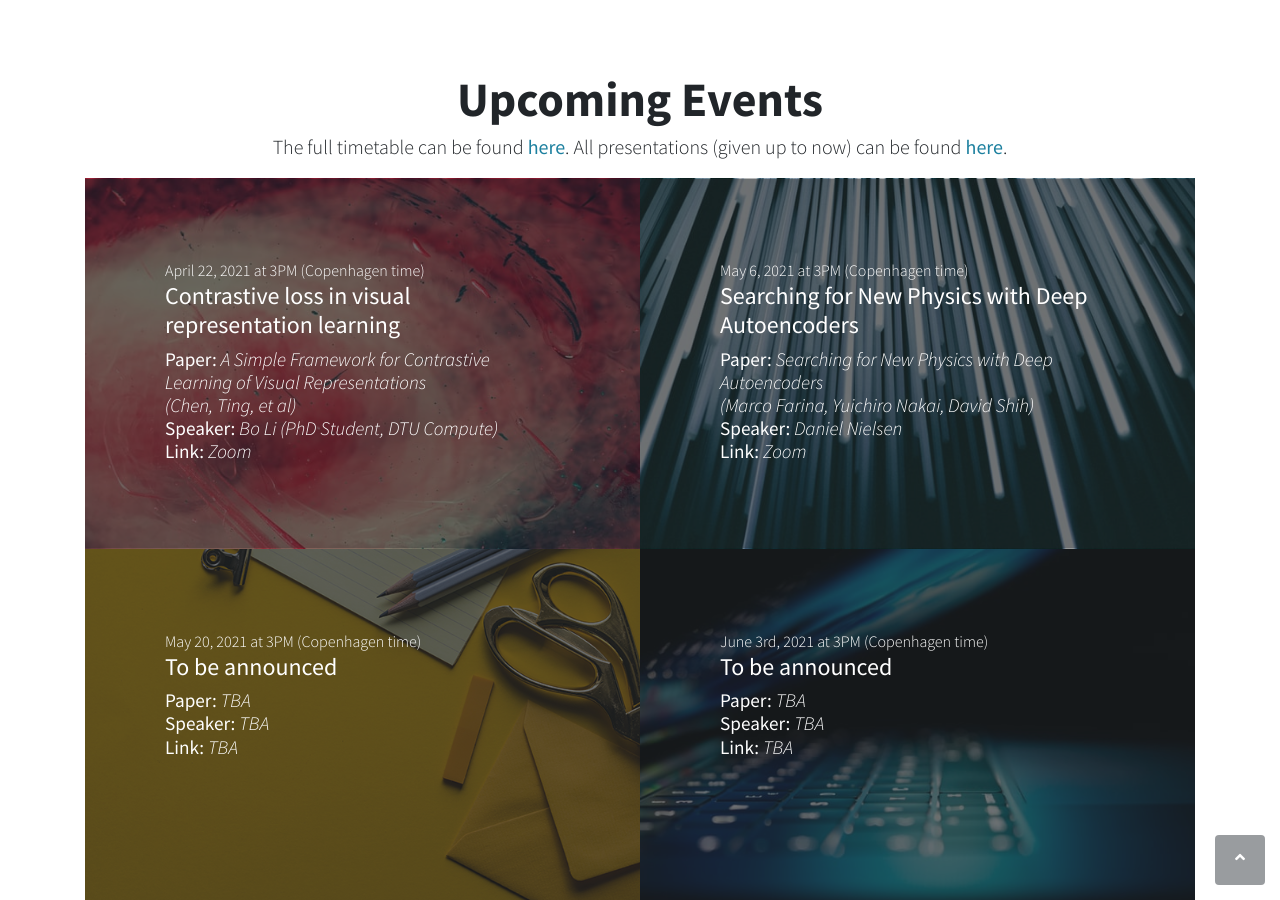
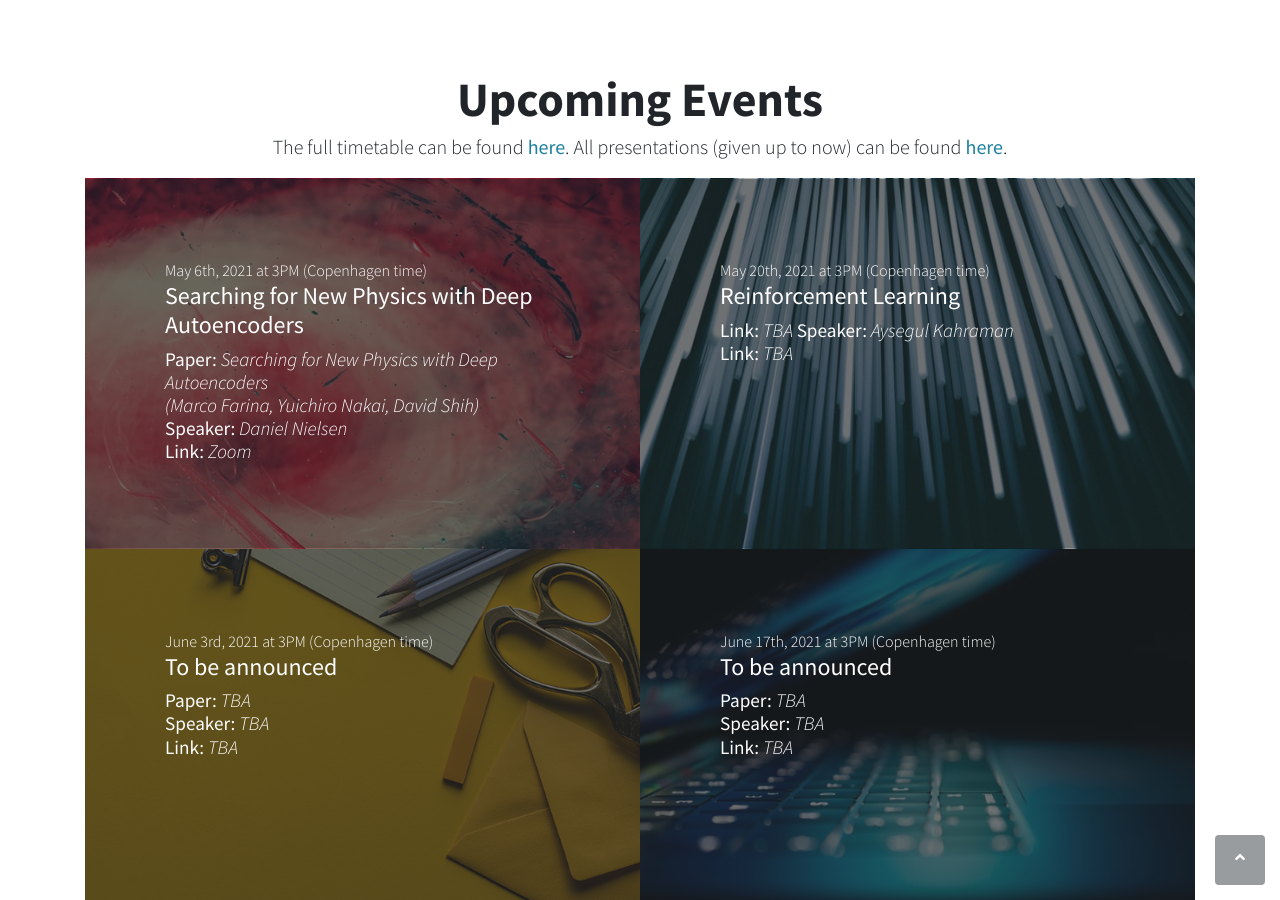
Before and after one commit to milenabaj/tinder_devops, a Jekyll site: the page index.html, which Jekyll copies as it is, in a window 1280 px wide and 900 px high, scrolled down 2028 px. Built offline with Jekyll 4.4.1, drawn with Linux system fonts in a browser that asks for light colours.

Commit message:
talk update

```diff
--- a/index.html
+++ b/index.html
@@ -120,12 +120,12 @@
                 <div class="col-lg-6 portfolio-item">
                     <div class="caption">
                         <div class="caption-content">
-                            <span class="font-weight-light">April 22, 2021 at 3PM (Copenhagen time)</span>
-                            <div class="h4">Contrastive loss in visual representation learning</div>
+                            <span class="font-weight-light">May 6th, 2021 at 3PM (Copenhagen time)</span>
+                            <div class="h4">Searching for New Physics with Deep Autoencoders</div>
                             <p class="h6">
-                                <b>Paper:</b> <i>A Simple Framework for Contrastive Learning of Visual Representations </br>(Chen, Ting, et al)</i></br>
-                                <b>Speaker:</b> <i>Bo Li (PhD Student, DTU Compute)</i></br>
-                                <b>Link:</b> <a href="https://dtudk.zoom.us/j/63689554278" style="color:#ffffff;"> <i>Zoom</i> </a>
+                                <b>Paper:</b> <i>Searching for New Physics with Deep Autoencoders </br>(Marco Farina, Yuichiro Nakai, David Shih)</i></br>
+                                <b>Speaker:</b> <i>Daniel Nielsen</i></br>
+                                <b>Link:</b> <a href="https://dtudk.zoom.us/j/61780763058" style="color:#ffffff;"> <i>Zoom</i> </a>
                             </p>
                         </div>
                     </div>
@@ -134,12 +134,12 @@
                 <div class="col-lg-6 portfolio-item">
                     <div class="caption">
                         <div class="caption-content">
-                            <span class="font-weight-light">May 6, 2021 at 3PM (Copenhagen time)</span>
-                            <div class="h4">Searching for New Physics with Deep Autoencoders</div>
+                            <span class="font-weight-light">May 20th, 2021 at 3PM (Copenhagen time)</span>
+                            <div class="h4">Reinforcement Learning</div>
                             <p class="h6">
-                                <b>Paper:</b> <i>Searching for New Physics with Deep Autoencoders </br>(Marco Farina, Yuichiro Nakai, David Shih)</i></br>
-                                <b>Speaker:</b> <i>Daniel Nielsen</i></br>
-                                <b>Link:</b> <a href="https://dtudk.zoom.us/j/61780763058" style="color:#ffffff;"> <i>Zoom</i> </a>
+                                <b>Link:</b> <i>TBA</i>
+                                <b>Speaker:</b> <i>Aysegul Kahraman</i></br>
+                                <b>Link:</b> <i>TBA</i>
                             </p>
                         </div>
                     </div>
@@ -148,7 +148,7 @@
                 <div class="col-lg-6 portfolio-item">
                     <div class="caption">
                         <div class="caption-content">
-                            <span class="font-weight-light">May 20, 2021 at 3PM (Copenhagen time)</span>
+                            <span class="font-weight-light">June 3rd, 2021 at 3PM (Copenhagen time)</span>
                             <div class="h4">To be announced</div>
                             <p class="h6">
                                 <b>Paper:</b> <i>TBA</i></br>
@@ -162,7 +162,7 @@
                 <div class="col-lg-6 portfolio-item">
                     <div class="caption">
                         <div class="caption-content">
-                            <span class="font-weight-light">June 3rd, 2021 at 3PM (Copenhagen time)</span>
+                            <span class="font-weight-light">June 17th, 2021 at 3PM (Copenhagen time)</span>
                             <div class="h4">To be announced</div>
                             <p class="h6">
                                 <b>Paper:</b> <i>TBA</i></br>
```
